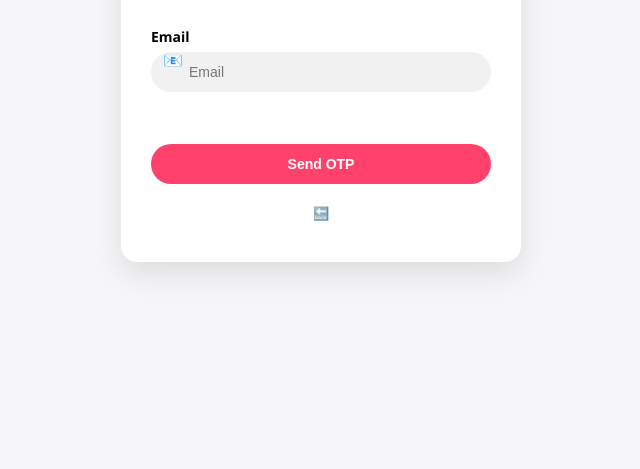
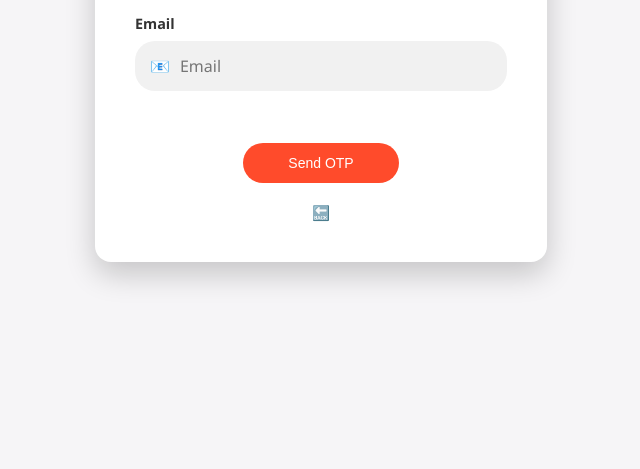
Before and after one commit to KashanAltaf/auth-app, a website: page forgot-password.html in a window 1280 px wide. Shown: the part 331-800 px from the top of the page, without its empty margins (319-959 px from the left). Drawn offline with nearby package versions, Linux system fonts and the light colour scheme.

Commit message:
Forgot Password Design Change Commit

```diff
--- a/css/style.css
+++ b/css/style.css
@@ -254,85 +254,84 @@ button.ghost {
   color: #ff4b2b;
 }
 
-.forgot-password-container {
-  background: #f6f5f7;
-  height: 100vh;
-  display: flex;
-  justify-content: center;
-  align-items: center;
-  font-family: 'Segoe UI', sans-serif;
-  animation: slideIn 0.5s ease-out;
+.form-card-container {
+    width: 100%;
+    max-width: 420px;
+    animation: slideIn 0.5s ease-out forwards;
 }
 
-#forgotPasswordForm {
-  background: #fff;
-  padding: 40px 30px;
+.fp-form-card {
+    background-color: #ffffff;
+    padding: 40px;
     border-radius: 16px;
-  box-shadow: 0 12px 30px rgba(0, 0, 0, 0.1);
-  width: 100%;
-  max-width: 400px;
+    box-shadow: 0 12px 30px rgba(0, 0, 0, 0.2);
     display: flex;
     flex-direction: column;
-  align-items: stretch;
-  box-sizing: border-box;
+    gap: 20px;
 }
 
-#forgotPasswordForm h2 {
-  font-size: 24px;
-  margin-bottom: 10px;
+.fp-form-card h2 {
+    font-size: 1.75rem;
+    color: #333;
     text-align: center;
+    margin-bottom: -10px; /* Reduces space below heading */
 }
 
-#forgotPasswordForm p {
-  font-size: 14px;
+.fp-form-card p {
+    font-size: 0.9rem;
     color: #555;
     text-align: center;
-  margin-bottom: 30px;
+    margin-bottom: 10px;
 }
 
-
-@keyframes slideIn {
-    from {opacity: 0; transform: translateY(20px);}
-    to {opacity: 1; transform: translateY(0);}
+.fp-input-group {
+    display: flex;
+    flex-direction: column;
 }
 
-.forgot-password-container p {
-    font-size: 14px;
-    margin-bottom: 20px;
-    color: #555;
-    text-align: center;
+.fp-input-group label {
+    font-weight: 600;
+    font-size: 0.9rem;
+    margin-bottom: 8px;
+    color: #333;
 }
 
-.forgot-password-container .fp-input-group {
-    margin-bottom: 20px;
-    position: relative;
+.fp-input-wrapper {
+    display: flex;
+    align-items: center;
+    background-color: #f1f1f1;
+    border-radius: 20px;
+    padding: 0 15px;
+    transition: box-shadow 0.2s;
 }
 
-.forgot-password-container .fp-input-group input {
-    padding: 12px 12px 12px 38px;
+.fp-input-wrapper:focus-within {
+    box-shadow: 0 0 0 2px #ff416c;
 }
 
-.forgot-password-container button {
-    width: 100%;
-    padding: 12px;
-    border: none;
-    background-color: #ff416c;
-    color: white;
-    font-weight: bold;
-    border-radius: 20px;
-    cursor: pointer;
-    transition: background 0.3s;
+.fp-input-wrapper .fp-icon {
+    font-size: 1rem;
+    margin-right: 10px;
+    color: #555;
 }
 
-.forgot-password-container button:hover {
-    background-color: #ff4b2b;
+.fp-input-wrapper input {
+    flex-grow: 1;
+    border: none;
+    outline: none;
+    background-color: transparent;
+    padding: 14px 0;
+    font-size: 1rem;
+    font-family: inherit;
 }
 
 .back-link {
-  display: block;
+    display: flex;
+    align-items: center;
+    justify-content: center;
+    gap: 8px;
     text-align: center;
-  margin-top: 20px;
-  font-size: 13px;
+    font-size: 0.9rem;
     color: #555;
     text-decoration: none;
     transition: color 0.2s ease;
@@ -342,35 +341,10 @@ button.ghost {
     color: #ff4b2b;
 }
 
-.fp-input-group {
-  position: relative;
-  margin-bottom: 20px;
-}
-
-.fp-input-group label {
-  font-weight: 600;
-  font-size: 14px;
-  display: block;
-  margin-bottom: 6px;
-}
-
-.fp-input-group .fp-icon {
-  position: absolute;
-  left: 12px;
-  top: 50%;
-  transform: translateY(-50%);
-  font-size: 16px;
-  color: #666;
-}
-
-.fp-input-group input {
-  width: 100%;
-  padding: 12px 12px 12px 38px;
-  border-radius: 30px;
-  border: none;
-  background: #f1f1f1;
-  font-size: 14px;
-  outline: none;
+/* Animation for the form appearing */
+@keyframes slideIn {
+    from{opacity: 0; transform: translateY(20px);}
+    to{opacity: 1; transform: translateY(0);}
 }
 
 /* ---------- OTP Screen ---------- */
--- a/forgot-password.html
+++ b/forgot-password.html
@@ -8,20 +8,24 @@
   <link rel="stylesheet" href="https://cdn.jsdelivr.net/npm/toastify-js/src/toastify.min.css"/>
   <script defer src="https://cdn.jsdelivr.net/npm/toastify-js"></script>
 </head>
-<body class="forgot-password-container slide-in">
-    <form id="forgotPasswordForm">
+<body>
+    <main class="fp-card-container">
+        <form id="forgotPasswordForm" class="fp-form-card">
             <h2>Forgot Password</h2>
             <p>Enter your email address. We'll send you a 4-digits OTP.</p>
             <div class="fp-input-group">
                 <label>Email</label>
+                <div class="fp-input-wrapper">
                     <span class="fp-icon">📧</span>
                     <input type="email" name="email" placeholder="Email" required />
+                </div>
             </div>
             <div class="actions">
                 <button type="submit">Send OTP</button>
             </div>
             <a href="/" class="back-link">🔙</a>
         </form>
+    </main>
 
     <script>
         document.getElementById("forgotPasswordForm").addEventListener("submit", function(e) {
```
Lines whose indentation alone changed are shown as unchanged.
